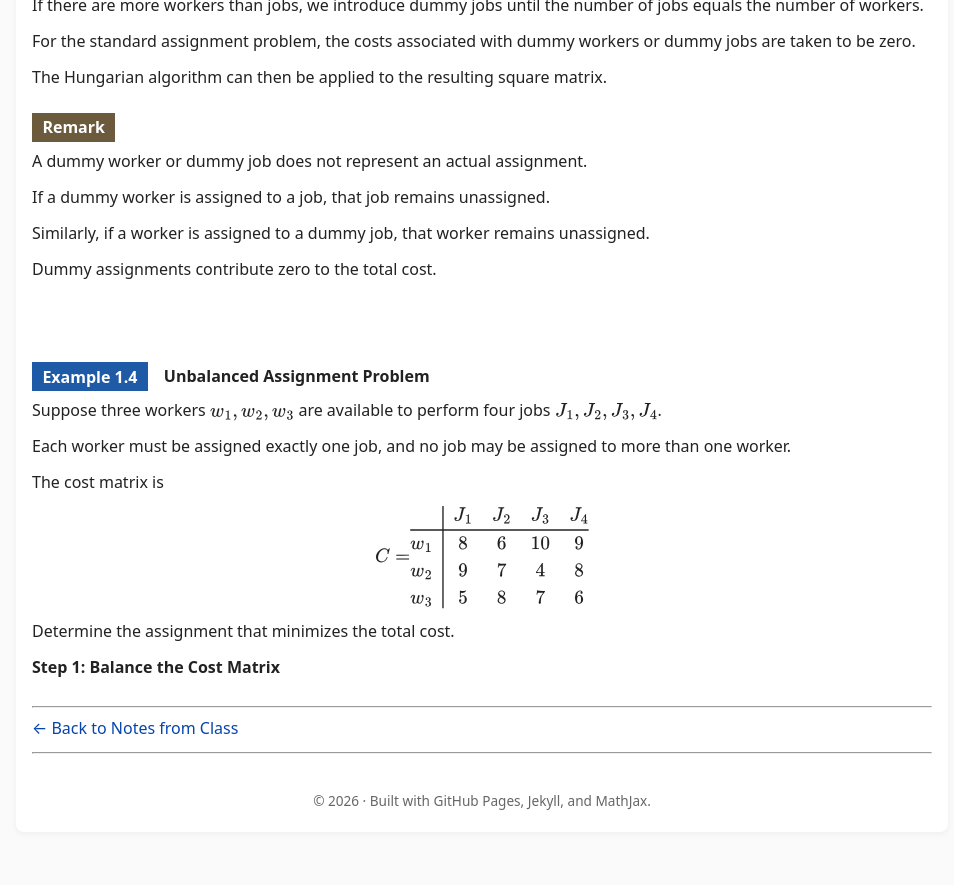
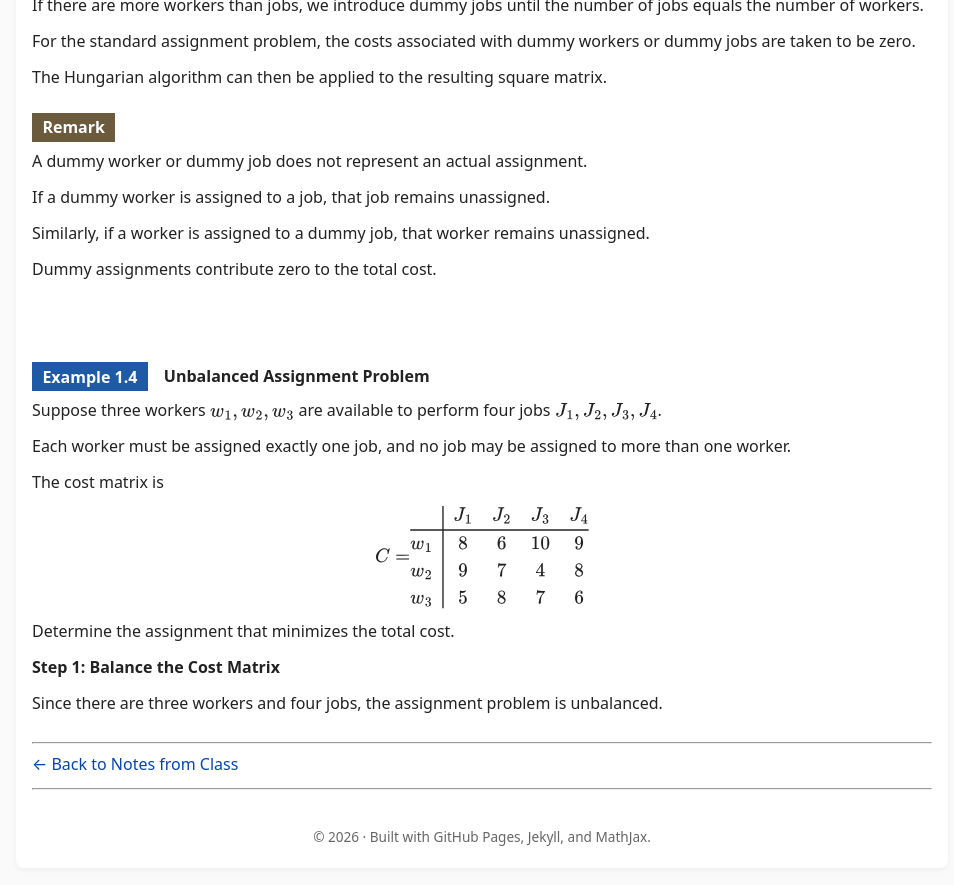
Before and after one commit to SaleemKamaludin/SaleemKamaludin.github.io, a Jekyll site: the page built from courses/math-2276/notes-from-class/supplementary-lecture-6/index.md, in a window 1280 px wide and 900 px high, scrolled down 9846 px. Shown: the top 885 px of the window, without its empty margins (158-1112 px from the left). Built offline with Jekyll 4.4.1, drawn with Linux system fonts in a browser that asks for light colours; before the commit the page ends 10710 px from its top, so only the background shows below that.

Commit message:
Identify unbalanced problem in Step 1 of Example 1.4

```diff
--- a/courses/math-2276/notes-from-class/supplementary-lecture-6/index.md
+++ b/courses/math-2276/notes-from-class/supplementary-lecture-6/index.md
@@ -1640,7 +1640,16 @@ w_3 & 5 & 8 & 7 & 6
       <strong>Step 1: Balance the Cost Matrix</strong>
     </p>
 
-  </div>
+
+    <div id="example-unbalanced-assignment-problem-step-1-unbalanced-observation">
+
+      <p>
+        Since there are three workers and four jobs,
+        the assignment problem is unbalanced.
+      </p>
+
+    </div>
+</div>
 </div>
 
 
```
